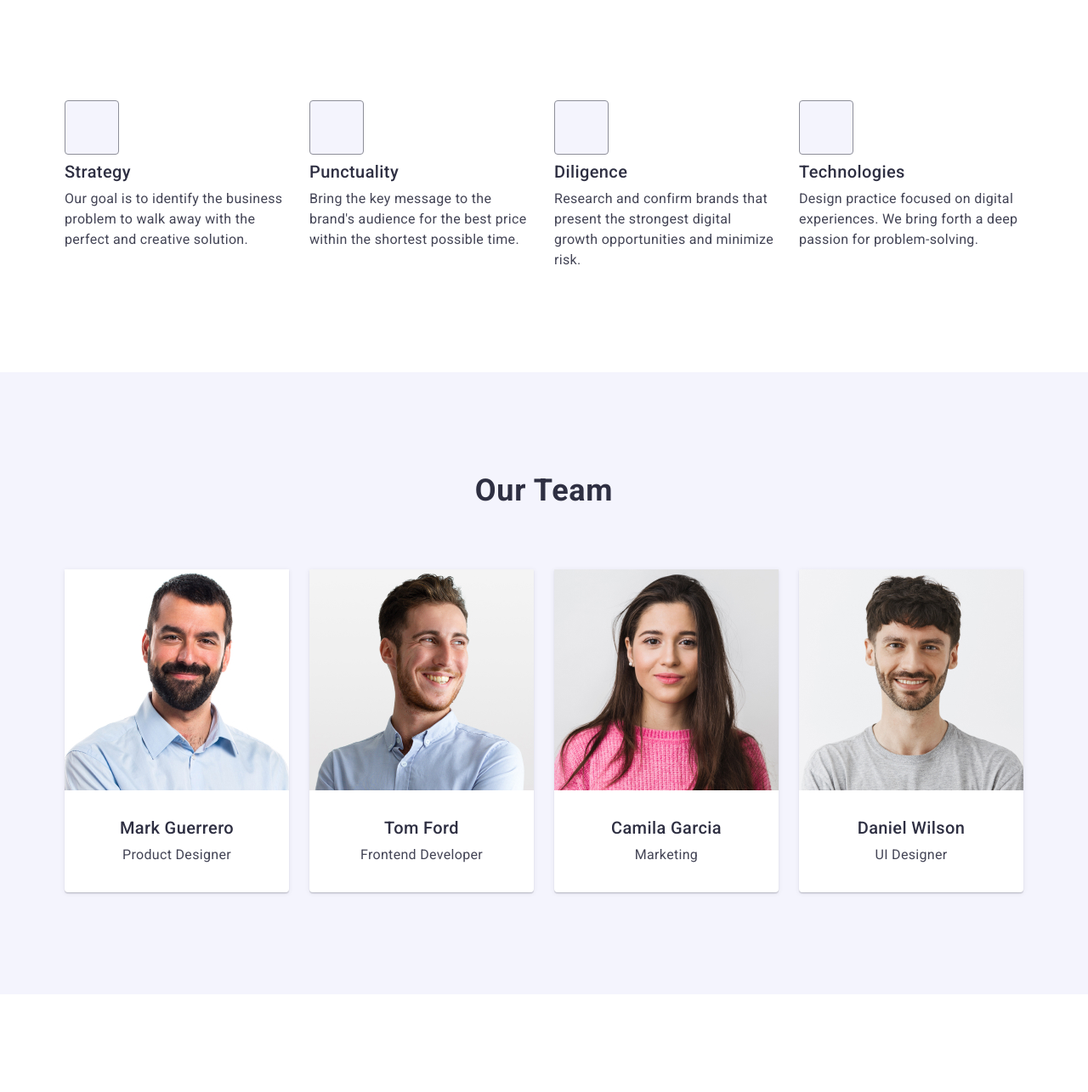
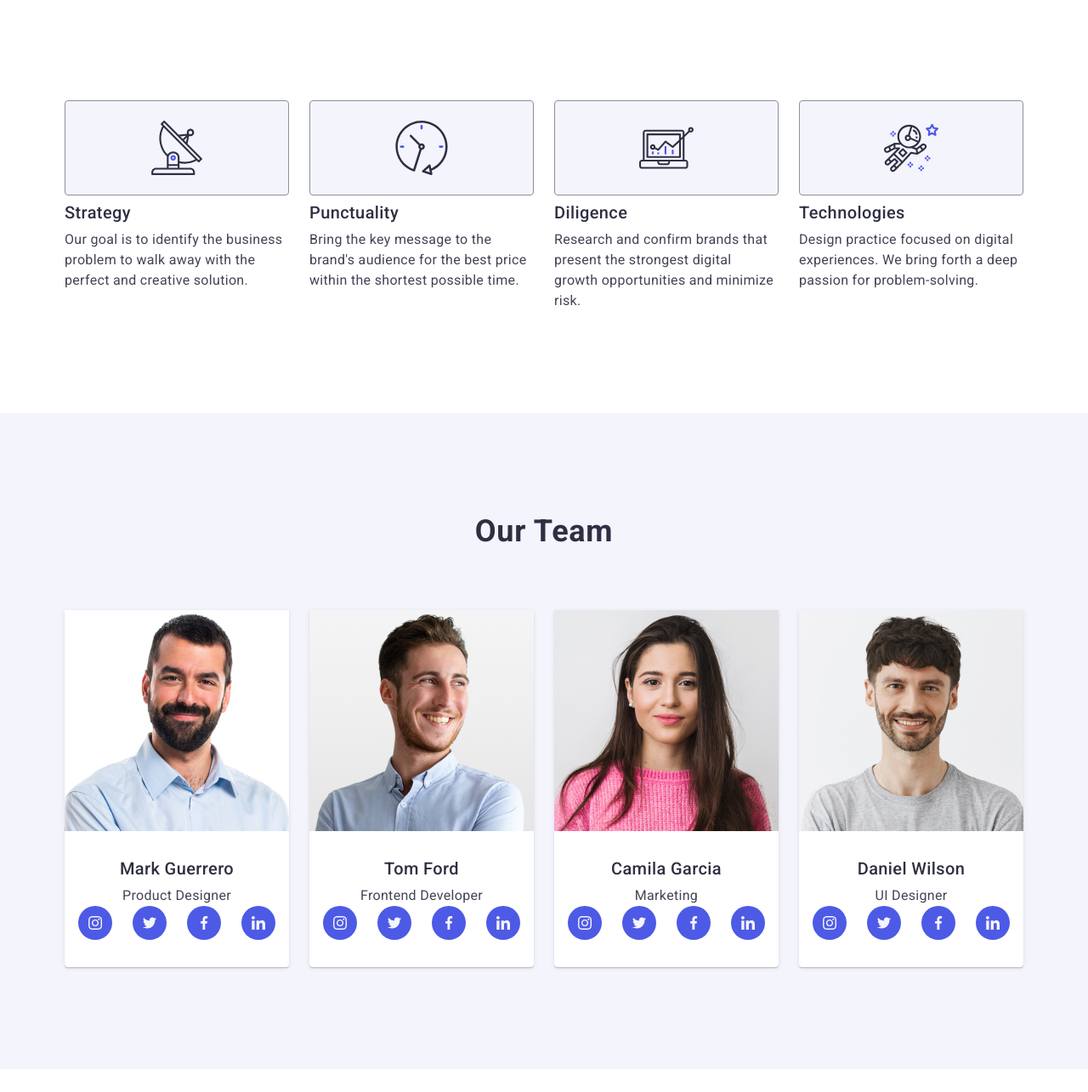
Before and after one commit to Yelyzaveta756/goit-markup-hw-04, a plain HTML site: page index.html in a window 1280 px wide. Shown: the part 675-1960 px from the top of the page at 85% size. Drawn offline with nearby package versions, Linux system fonts and the light colour scheme.

Commit message:
Do third section

```diff
--- a/css/styles.css
+++ b/css/styles.css
@@ -63,6 +63,9 @@ button {
 /* HEADER */
 .page-header {
     border-bottom: 1px solid #E7E9FC;
+    box-shadow: 0px 1px 6px 0px rgba(46, 47, 66, 0.08),
+    0px 1px 1px 0px rgba(46, 47, 66, 0.16),
+    0px 2px 1px 0px rgba(46, 47, 66, 0.08);
 }
 
 .container-main {
@@ -101,6 +104,8 @@ button {
 
 .navigation-item {
     margin-right: 40px;
+    position: relative;
+    color: #404bbf;
 }
 
 .navigation-item:last-child {
@@ -210,17 +215,6 @@ button {
     width: calc((100% - 72px) / 4);
 }
 
-.benefits-icon{
-    border-radius: 4px;
-    border: 1px solid #8E8F99;
-    background-color: #F4F4FD;
-}
-
-.benefits-icon {
-    display: flex;
-    margin-bottom: 8px;
-}
-
 .benefits-list-title {
     font-size: 20px;
     font-weight: 500;
@@ -236,6 +230,17 @@ button {
     line-height: 1.5;
     letter-spacing: 0.02em;
     color: #434455;
+}
+
+.icon-container {
+border-radius: 4px;
+border: 1px solid #8E8F99;
+background: #F4F4FD;
+display: flex;
+justify-content: center;
+align-items: center;
+height: 112px;
+margin-bottom: 8px;
 }
 
 /* OUR TEAM */
@@ -291,6 +296,36 @@ button {
 
 .team-status {
     padding: 32px 0;
+}
+
+.social-list-team {
+    display: flex;
+    justify-content: center;
+    gap: 24px;
+}
+
+.social-item-team {
+    width: 40px;
+    height: 40px;
+}
+
+.social-link-team {
+    width: 100%;
+    height: 100%;
+    border-radius: 50%;
+    background-color: #4d5ae5;
+    display: flex;
+    align-items: center;
+    justify-content: center;
+}
+
+.social-link-team:hover,
+.social-link-team:focus {
+    background-color: #404bbf;
+}
+
+.social-icon-team {
+    fill: #f4f4fd;
 }
 
 /* OUR PORTFOLIO */
--- a/index.html
+++ b/index.html
@@ -62,30 +62,36 @@
         <li class="benefits-list-item">
             <div class="icon-container">
             <svg class="benefits-icon" width="64" height="64">
-                <use href="./images/icons/symbol-defs.svg#antenna-icon"></use>
+                <use href="./images/icons.svg#antenna-icon"></use>
             </svg>
         </div>
             <h3 class="benefits-list-title">Strategy</h3>
             <p class="benefits-list-text">Our goal is to identify the business problem to walk away with the perfect and creative solution.</p>
         </li>
         <li class="benefits-list-item">
+           <div class="icon-container">
             <svg class="benefits-icon" width="64" height="64">
-                <use href="./images/icons/symbol-defs.svg#clock-icon"></use>
+                <use href="./images/icons.svg#clock-icon"></use>
             </svg>
+        </div>
             <h3 class="benefits-list-title">Punctuality</h3>
             <p class="benefits-list-text">Bring the key message to the brand's audience for the best price within the shortest possible time.</p>
         </li>
         <li class="benefits-list-item">
+            <div class="icon-container">
             <svg class="benefits-icon" width="64" height="64">
-                <use href="./images/icons/symbol-defs.svg#diagram-icon"></use>
+                <use href="./images/icons.svg#diagram-icon"></use>
             </svg>
+        </div>
             <h3 class="benefits-list-title">Diligence</h3>
             <p class="benefits-list-text">Research and confirm brands that present the strongest digital growth opportunities and minimize risk.</p>
         </li>
         <li class="benefits-list-item">
+            <div class="icon-container">
             <svg class="benefits-icon" width="64" height="64">
-                <use href="./images/icons/symbol-defs.svg#astronaut-icon"></use>
+                <use href="./images/icons.svg#astronaut-icon"></use>
             </svg>
+        </div>
             <h3 class="benefits-list-title">Technologies</h3>
             <p class="benefits-list-text">Design practice focused on digital experiences. We bring forth a deep passion for problem-solving.</p>
         </li>
@@ -104,6 +110,36 @@
                     <div class="team-status">
                     <h3 class="team-list-title">Mark Guerrero</h3>
                     <p class="team-list-text">Product Designer</p>
+                    <ul class="social-list-team list">
+                    <li class="social-item-team">
+                    <a href="" class="social-link-team">
+                        <svg class="social-icon-team" width="16" height="16">
+                        <use href="./images/icons.svg#instagram-icon"></use>
+                        </svg>
+                    </a>
+                    </li>
+                    <li class="social-item-team">
+                    <a href="" class="social-link-team">
+                        <svg class="social-icon-team" width="16" height="16">
+                        <use href="./images/icons.svg#twitter-icon"></use>
+                        </svg>
+                    </a>
+                    </li>
+                    <li class="social-item-team">
+                    <a href="" class="social-link-team">
+                        <svg class="social-icon-team" width="16" height="16">
+                        <use href="./images/icons.svg#facebook-icon"></use>
+                        </svg>
+                    </a>
+                    </li>
+                    <li class="social-item-team">
+                    <a href="" class="social-link-team">
+                        <svg class="social-icon-team" width="16" height="16">
+                        <use href="./images/icons.svg#linkedin-icon"></use>
+                        </svg>
+                    </a>
+                    </li>
+                </ul>
             </div>
             </li>
             <li class="team-list-item">
@@ -111,6 +147,36 @@
                 <div class="team-status">
                 <h3 class="team-list-title">Tom Ford</h3>
                 <p class="team-list-text">Frontend Developer</p>
+                <ul class="social-list-team list">
+                    <li class="social-item-team">
+                    <a href="" class="social-link-team">
+                        <svg class="social-icon-team" width="16" height="16">
+                        <use href="./images/icons.svg#instagram-icon"></use>
+                        </svg>
+                    </a>
+                    </li>
+                    <li class="social-item-team">
+                    <a href="" class="social-link-team">
+                        <svg class="social-icon-team" width="16" height="16">
+                        <use href="./images/icons.svg#twitter-icon"></use>
+                        </svg>
+                    </a>
+                    </li>
+                    <li class="social-item-team">
+                    <a href="" class="social-link-team">
+                        <svg class="social-icon-team" width="16" height="16">
+                        <use href="./images/icons.svg#facebook-icon"></use>
+                        </svg>
+                    </a>
+                    </li>
+                    <li class="social-item-team">
+                    <a href="" class="social-link-team">
+                        <svg class="social-icon-team" width="16" height="16">
+                        <use href="./images/icons.svg#linkedin-icon"></use>
+                        </svg>
+                    </a>
+                    </li>
+                    </ul>
                     </div>
                     </li>
                 <li class="team-list-item">
@@ -118,6 +184,36 @@
                 <div class="team-status">
                 <h3 class="team-list-title">Camila Garcia</h3>
                 <p class="team-list-text">Marketing</p>
+                <ul class="social-list-team list">
+                    <li class="social-item-team">
+                    <a href="" class="social-link-team">
+                        <svg class="social-icon-team" width="16" height="16">
+                        <use href="./images/icons.svg#instagram-icon"></use>
+                        </svg>
+                    </a>
+                    </li>
+                    <li class="social-item-team">
+                    <a href="" class="social-link-team">
+                         <svg class="social-icon-team" width="16" height="16">
+                         <use href="./images/icons.svg#twitter-icon"></use>
+                         </svg>
+                    </a>
+                    </li>
+                    <li class="social-item-team">
+                    <a href="" class="social-link-team">
+                        <svg class="social-icon-team" width="16" height="16">
+                        <use href="./images/icons.svg#facebook-icon"></use>
+                        </svg>
+                    </a>
+                    </li>
+                    <li class="social-item-team">
+                    <a href="" class="social-link-team">
+                        <svg class="social-icon-team" width="16" height="16">
+                        <use href="./images/icons.svg#linkedin-icon"></use>
+                        </svg>
+                    </a>
+                    </li>
+                    </ul>
                     </div>
                     </li>
                 <li class="team-list-item">
@@ -125,6 +221,36 @@
                 <div class="team-status">
                 <h3 class="team-list-title">Daniel Wilson</h3>
                 <p class="team-list-text">UI Designer</p>
+                <ul class="social-list-team list">
+                    <li class="social-item-team">
+                    <a href="" class="social-link-team">
+                        <svg class="social-icon-team" width="16" height="16">
+                        <use href="./images/icons.svg#instagram-icon"></use>
+                        </svg>
+                    </a>
+                    </li>
+                    <li class="social-item-team">
+                    <a href="" class="social-link-team">
+                        <svg class="social-icon-team" width="16" height="16">
+                        <use href="./images/icons.svg#twitter-icon"></use>
+                        </svg>
+                    </a>
+                    </li>
+                    <li class="social-item-team">
+                    <a href="" class="social-link-team">
+                        <svg class="social-icon-team" width="16" height="16">
+                        <use href="./images/icons.svg#facebook-icon"></use>
+                        </svg>
+                    </a>
+                    </li>
+                    <li class="social-item-team">
+                    <a href="" class="social-link-team">
+                        <svg class="social-icon-team" width="16" height="16">
+                        <use href="./images/icons.svg#linkedin-icon"></use>
+                        </svg>
+                    </a>
+                    </li>
+                </ul>
             </div>
             </li>
         </ul>
@@ -193,31 +319,6 @@
             Increase the flow of customers and sales for your business with digital marketing & growth solutions.
         </p>
     </div>
-        <div class="footer-container container">
-        <p class="footer-social-text">Social media</p>
-        <ul class="social-list-footer list">
-            <li class="social-item-footer">
-            <svg class="social-icon-footer" width="24" height="24">
-            <use href="./images/icons/symbol-defs.svg#instagram-icon"></use>
-            </svg>
-            </li>
-            <li class="social-item-footer">
-            <svg class="social-icon-footer" width="24" height="24">
-            <use href="./images/icons/symbol-defs.svg#twitter-icon"></use>
-            </svg>
-            </li>
-            <li class="social-item-footer">
-            <svg class="social-icon-footer" width="24" height="24">
-            <use href="./images/icons/symbol-defs.svg#facebook-icon"></use>
-            </svg>
-            </li>
-            <li class="social-item-footer">
-            <svg class="social-icon-footer" width="24" height="24">
-            <use href="./images/icons/symbol-defs.svg#linkedin-icon"></use>
-            </svg>
-            </li>
-        </ul>
-    </div>
     </footer>
 </body>
 </html>
```
Lines whose indentation alone changed are shown as unchanged.
